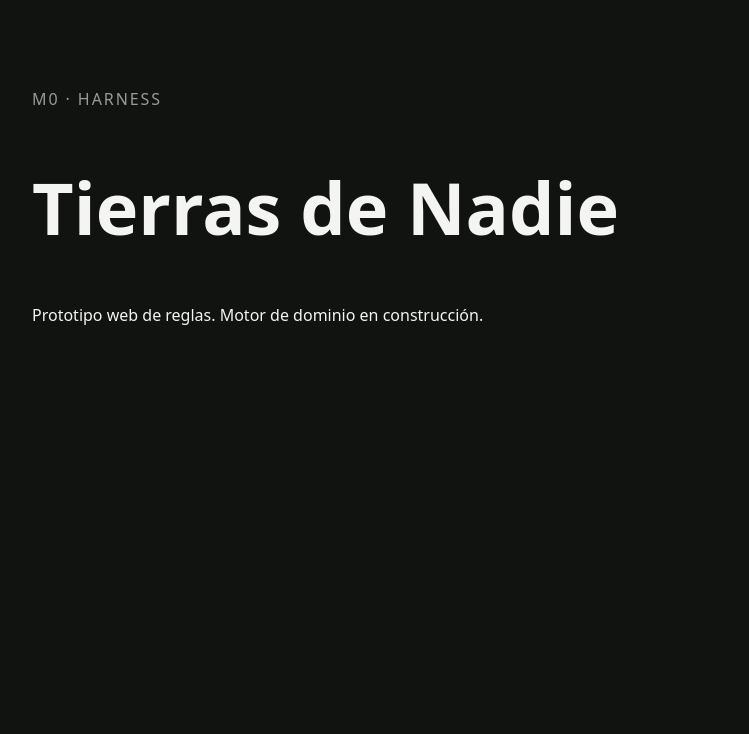
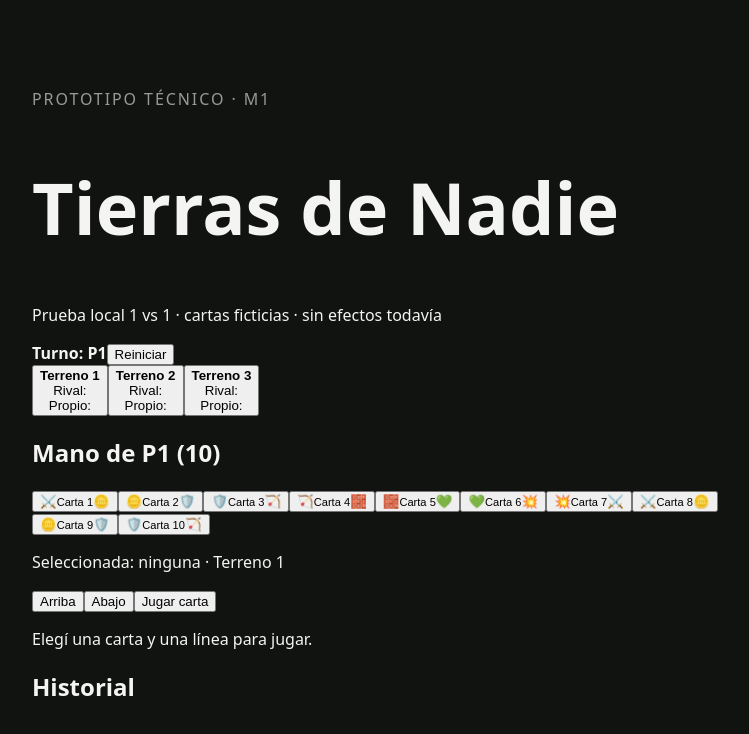
Before and after one commit to framosPrimary/TierrasDeNadie, a React (Vite) app: page / in a window 1280 px wide. Shown: the top 734 px of the page, without its empty margins (248-997 px from the left). Built offline with nearby package versions, Linux system fonts and the light colour scheme.

Commit message:
feat: build playable M1 prototype UI (src/App.tsx)

```diff
--- a/src/App.tsx
+++ b/src/App.tsx
@@ -1 +1,56 @@
-export function App() { return <main className="shell"><p className="eyebrow">M0 · Harness</p><h1>Tierras de Nadie</h1><p>Prototipo web de reglas. Motor de dominio en construcción.</p></main>; }
+import { useState } from "react";
+import { createGame, type CardInstance, type GameState } from "./domain/game/state";
+import { playCard } from "./domain/game/playCard";
+import type { ElementType, Placement } from "./domain/types";
+
+const symbols: Record<ElementType, string> = { SWORD: "⚔️", SHIELD: "🛡️", ARCHERY: "🏹", WALL: "🧱", GOLD: "🪙", HEAL: "💚", CATAPULT: "💥" };
+const demoCards = (owner: string): CardInstance[] => {
+  const elements: ElementType[] = ["SWORD", "GOLD", "SHIELD", "ARCHERY", "WALL", "HEAL", "CATAPULT"];
+  return Array.from({ length: 10 }, (_, i) => ({
+    instanceId: owner + "-" + i,
+    definition: { id: "DEMO-" + i, name: "Carta " + (i + 1), topElement: elements[i % 7], bottomElement: elements[(i + 1) % 7] },
+  }));
+};
+const fresh = () => createGame(demoCards("P1"), demoCards("P2"));
+
+export function App() {
+  const [game, setGame] = useState<GameState>(fresh);
+  const [selected, setSelected] = useState<string | null>(null);
+  const [terrain, setTerrain] = useState<0 | 1 | 2>(0);
+  const [placement, setPlacement] = useState<Placement>("TOP");
+  const [message, setMessage] = useState("Elegí una carta y una línea para jugar.");
+  const player = game.currentPlayer;
+  const hand = game.players[player].hand;
+  const selectedCard = hand.find(c => c.instanceId === selected);
+
+  function submit() {
+    if (!selected) return setMessage("Primero seleccioná una carta.");
+    const result = playCard(game, { playerId: player, instanceId: selected, terrainIndex: terrain, placement });
+    if (!result.ok) return setMessage(result.reason);
+    setGame(result.state);
+    setSelected(null);
+    setMessage("Carta jugada. Turno de " + result.state.currentPlayer);
+  }
+
+  return <main className="shell">
+    <header><p className="eyebrow">Prototipo técnico · M1</p><h1>Tierras de Nadie</h1><p>Prueba local 1 vs 1 · cartas ficticias · sin efectos todavía</p></header>
+    <section className="status"><strong>Turno: {player}</strong><button onClick={() => { setGame(fresh()); setSelected(null); setMessage("Nueva prueba iniciada."); }}>Reiniciar</button></section>
+    <section className="board">
+      {game.terrains.map((line, index) => <button key={index} className={"terrain " + (terrain === index ? "active" : "")} onClick={() => setTerrain(index as 0 | 1 | 2)}>
+        <strong>Terreno {index + 1}</strong>
+        <div>Rival: {line[player === "P1" ? "P2" : "P1"].map(c => <span className="played" key={c.instanceId}>{symbols[c.definition.topElement]} / {symbols[c.definition.bottomElement]}</span>)}</div>
+        <div>Propio: {line[player].map(c => <span className="played" key={c.instanceId}>{symbols[c.definition.topElement]} / {symbols[c.definition.bottomElement]}</span>)}</div>
+      </button>)}
+    </section>
+    <section><h2>Mano de {player} ({hand.length})</h2><div className="hand">
+      {hand.map(c => <button key={c.instanceId} className={"card " + (selected === c.instanceId ? "active" : "")} onClick={() => setSelected(c.instanceId)}>
+        <span>{symbols[c.definition.topElement]}</span><small>{c.definition.name}</small><span>{symbols[c.definition.bottomElement]}</span>
+      </button>)}
+    </div></section>
+    <section className="actions"><p>Seleccionada: {selectedCard?.definition.name ?? "ninguna"} · Terreno {terrain + 1}</p>
+      <div className="controls"><button className={placement === "TOP" ? "active" : ""} onClick={() => setPlacement("TOP")}>Arriba</button><button className={placement === "BOTTOM" ? "active" : ""} onClick={() => setPlacement("BOTTOM")}>Abajo</button><button onClick={submit}>Jugar carta</button></div>
+      <p role="status">{message}</p>
+    </section>
+    <section><h2>Historial</h2><ol>{game.log.slice(-8).map((entry, i) => <li key={i}>{entry}</li>)}</ol></section>
+  </main>;
+}
```
